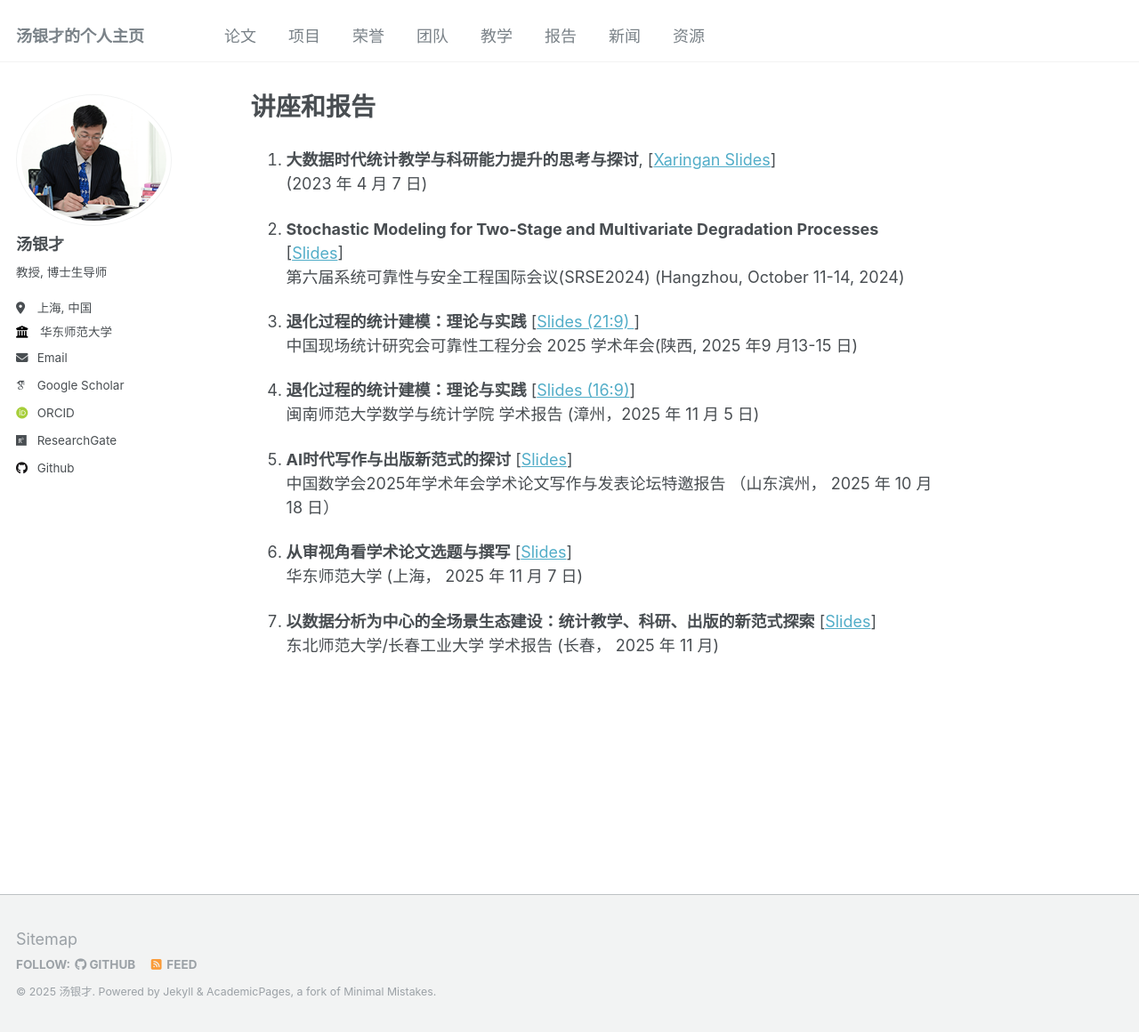
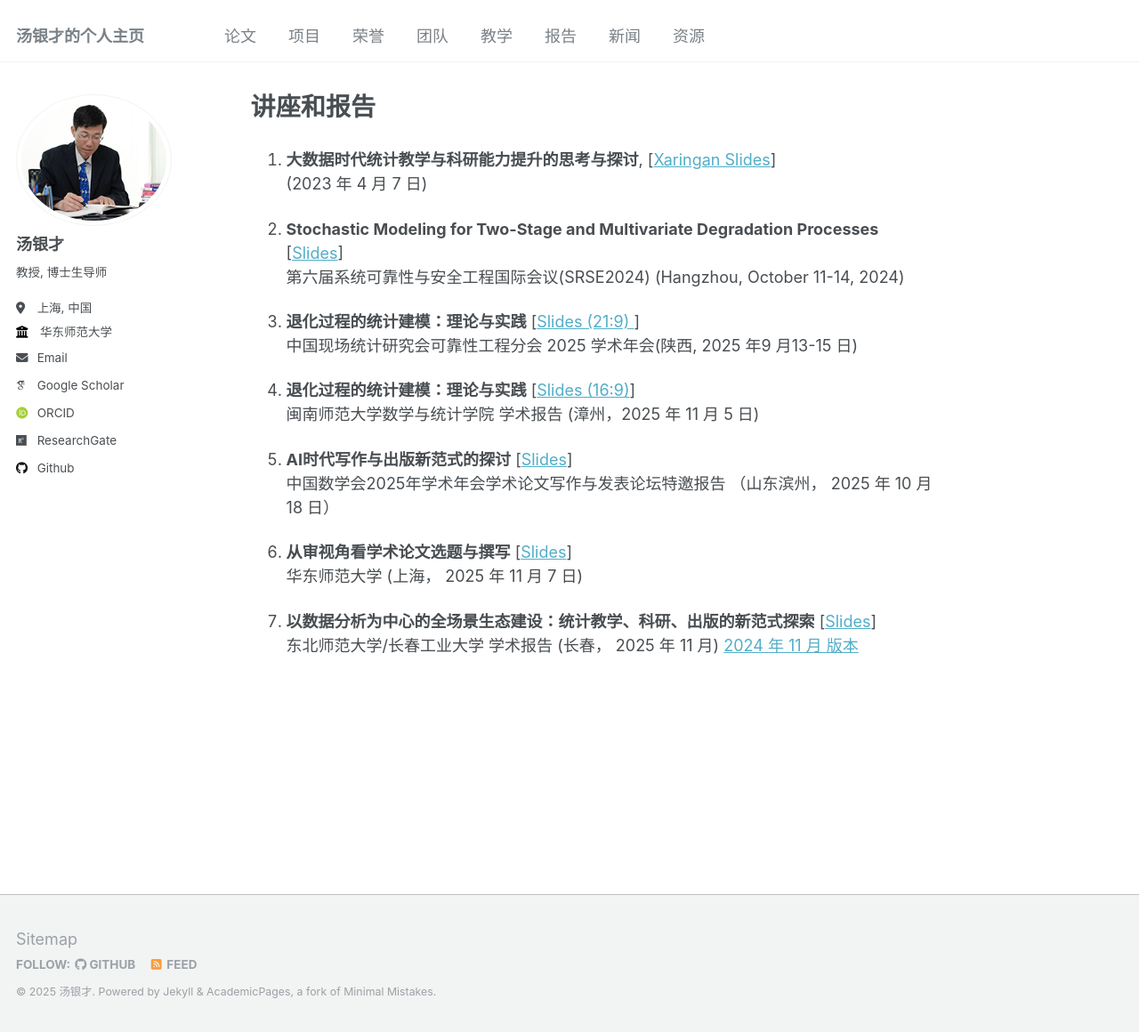
Before and after one commit to tangyc8866/tangyc8866.github.io, a Jekyll site: the page built from _pages/talks.md, in a window 1280 px wide and 1160 px high. Shown: the whole window at 89% size. Built offline with Jekyll 4.4.1, drawn with Linux system fonts in a browser that asks for light colours; some web fonts are replaced.

Commit message:
Update talks.md

```diff
--- a/_pages/talks.md
+++ b/_pages/talks.md
@@ -24,3 +24,4 @@ author_profile: true
 
 1. **以数据分析为中心的全场景生态建设：统计教学、科研、出版的新范式探索** [<a href="https://tangyc8866.github.io/Quarto-slides-2/">Slides</a>]
    东北师范大学/长春工业大学 学术报告 (长春， 2025 年 11 月)
+   [2024 年 11 月 版本](https://tangyc8866.github.io/Quarto-DS-Paradgm/#/title-slide)
```
